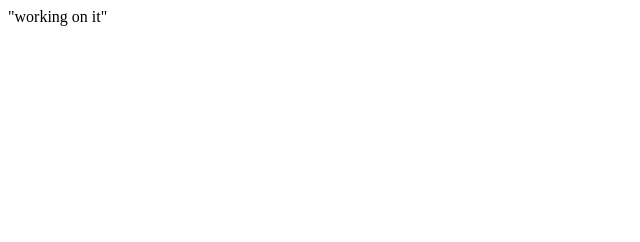
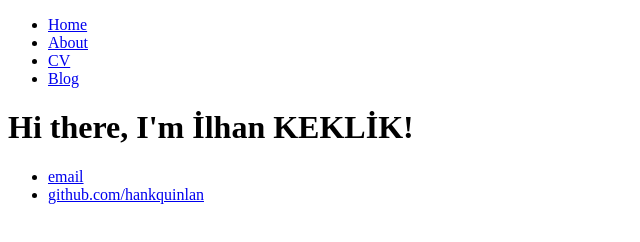
Before and after one commit to ilhankeklik/ilhankeklik.github.io, a plain HTML site: page index.html in a window 1280 px wide. Shown: the whole page, without its empty margins (0-640 px from the left). Drawn offline with Linux system fonts and the light colour scheme.

Commit message:
Update index.html

```diff
--- a/index.html
+++ b/index.html
@@ -1 +1,28 @@
-"working on it"
+<!DOCTYPE html>
+<html>
+	<head>
+		<title>İlhan</title>
+	</head>
+	<body>
+		<nav>
+    		<ul>
+        		<li><a href="/">Home</a></li>
+	        	<li><a href="/about">About</a></li>
+        		<li><a href="/cv">CV</a></li>
+        		<li><a href="/blog">Blog</a></li>
+    		</ul>
+		</nav>
+		<div class="container">
+    		<div class="blurb">
+        		<h1>Hi there, I'm İlhan KEKLİK!</h1>
+
+    		</div><!-- /.blurb -->
+		</div><!-- /.container -->
+		<footer>
+    		<ul>
+        		<li><a href="mailto:ilhan.keklik@gmail.com">email</a></li>
+        		<li><a href="https://github.com/hankquinlan">github.com/hankquinlan</a></li>
+			</ul>
+		</footer>
+	</body>
+</html>
```
